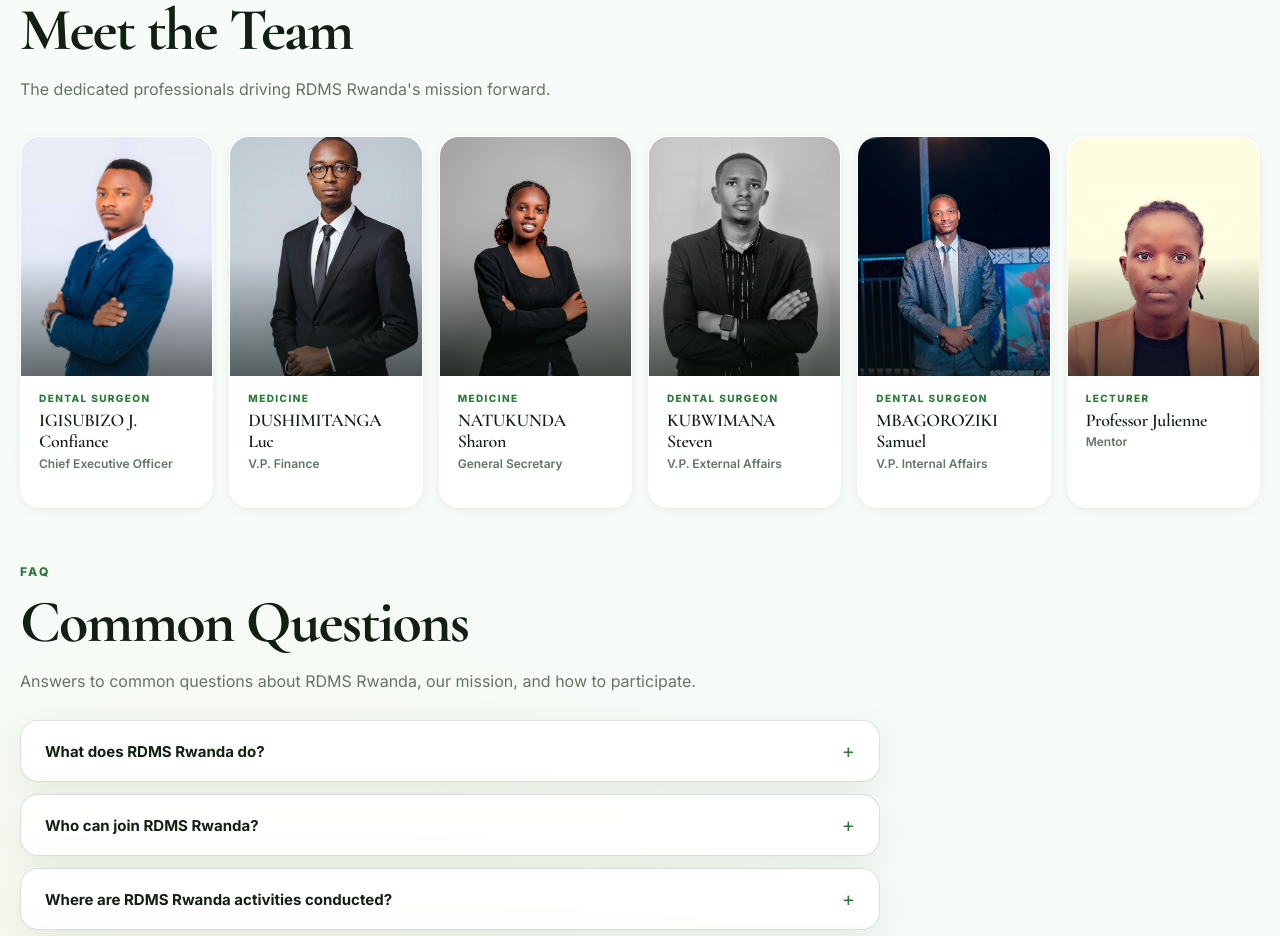
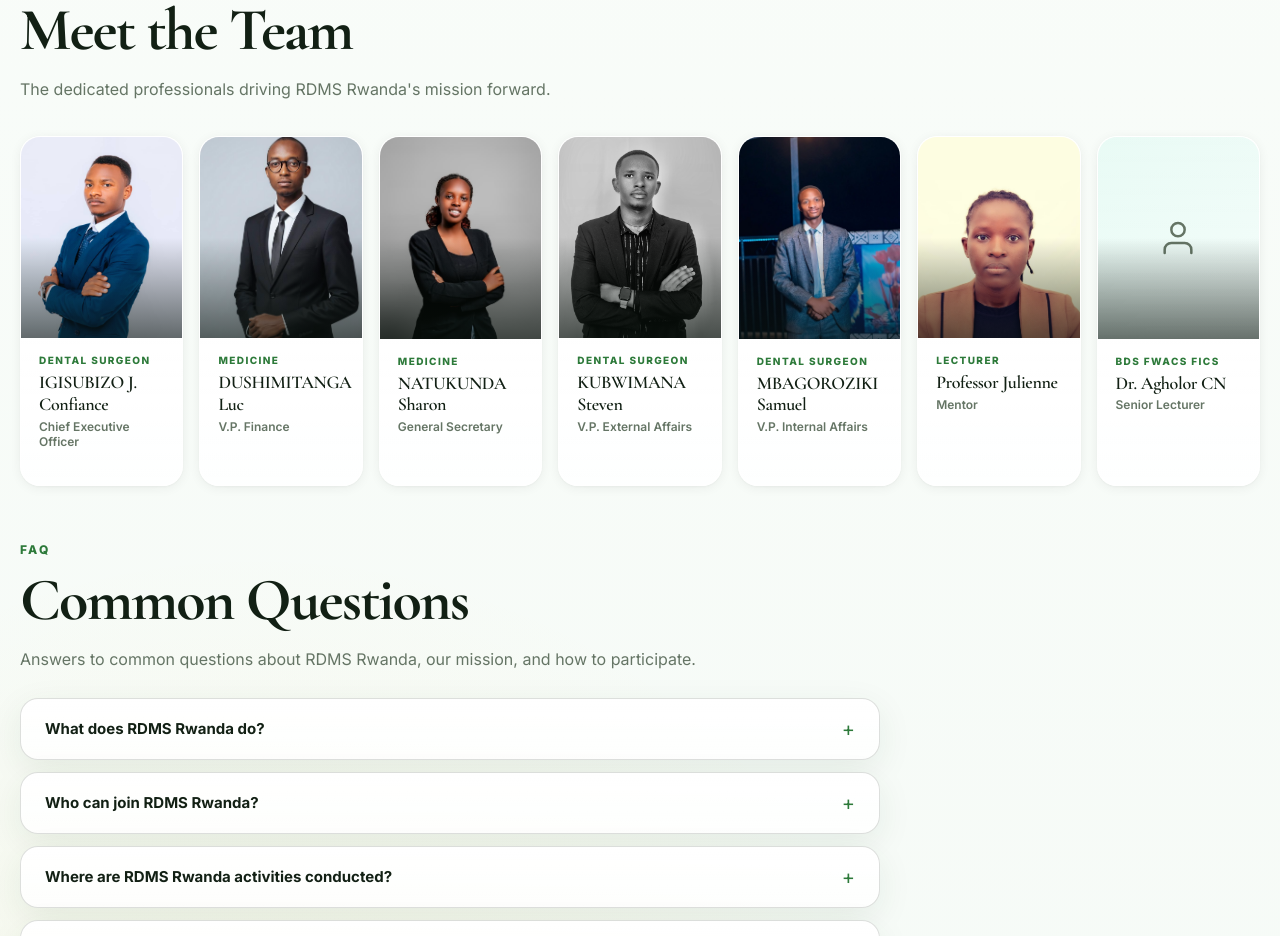
Before and after one commit to erwinatibor/rdms-website, a React (Vite) app: page /about in a window 1280 px wide. Shown: the part 1380-2316 px from the top of the page. Built offline with nearby package versions, Linux system fonts and the light colour scheme.

Commit message:
Add Dr. Agholor CN to team, fit 7 members in one line

```diff
--- a/src/components/About.jsx
+++ b/src/components/About.jsx
@@ -65,6 +65,13 @@ const team = [
     occupation: 'Lecturer',
     bio: 'Guides RDMS with academic mentorship, strategic counsel, and institutional expertise in community dentistry.',
     photo: '/Julienne.jpeg',
+  },
+  {
+    name: 'Dr. Agholor CN',
+    position: 'Senior Lecturer',
+    occupation: 'BDS FWACS FICS',
+    bio: 'Senior Lecturer at PRD, CMHS, University of Rwanda. Contact: nimbiye@gmail.com',
+    photo: null,
   },
 ];
 
--- a/src/index.css
+++ b/src/index.css
@@ -1479,7 +1479,7 @@ footer {
 /* ── Team Cards v2 ────────────────────────────── */
 .team-grid-v2 {
   display: grid;
-  grid-template-columns: repeat(6, minmax(0, 1fr));
+  grid-template-columns: repeat(7, minmax(0, 1fr));
   gap: 16px;
 }
 
```
